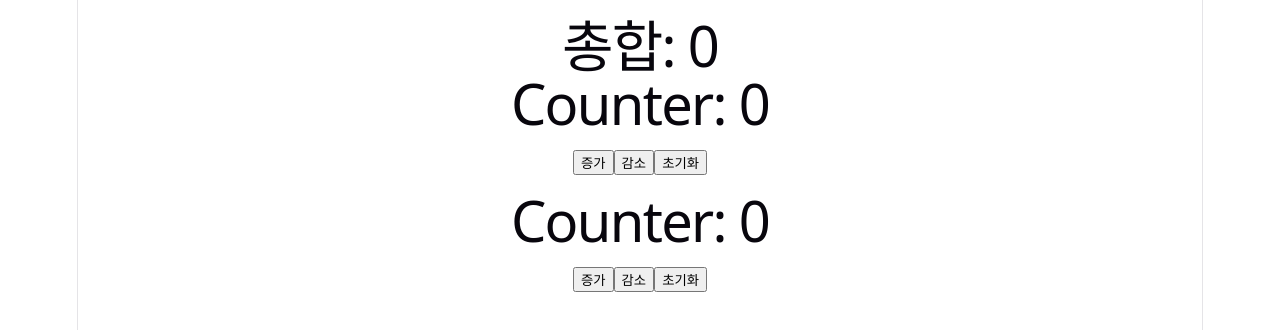
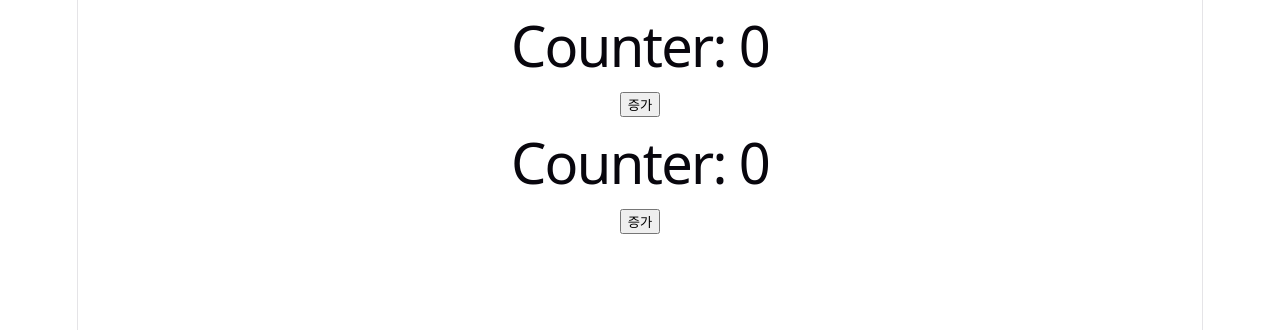
Before and after one commit to hwkong7/w26w04-state-hoisting, a React (Vite) app: page / in a window 1280 px wide. Shown: the top 330 px of the page. Built offline with nearby package versions, Linux system fonts and the light colour scheme.

Commit message:
💡State hoisting

```diff
--- a/src/App.jsx
+++ b/src/App.jsx
@@ -7,36 +7,19 @@ function App() {
 
   return (
     <div>
-      <h1>총합: {count1 + count2}</h1>
-      <Counter
-        count={count1}
-        onIncrement={() => setCount1(prev => prev + 1)}
-        onDecrement={() => setCount1(prev => prev - 1)}
-        onReset={() => setCount1(0)}
-      />
-      <Counter
-        count={count2}
-        onIncrement={() => setCount2(prev => prev + 1)}
-        onDecrement={() => setCount2(prev => prev - 1)}
-        onReset={() => setCount2(0)}
-      />
+      <Counter count={count1} onIncrement={() => setCount1(prev => prev + 1)} />
+      <Counter count={count2} onIncrement={() => setCount2(prev => prev + 1)} />
     </div>
   )
 }
 
-function Counter({ count, onIncrement, onDecrement, onReset }) {
+function Counter({ count, onIncrement }) {
   return (
     <div>
       <h1>Counter: {count}</h1>
       <button onClick={onIncrement}>
         증가
       </button>
-      <button onClick={onDecrement}>
-        감소
-      </button>
-      <button onClick={onReset}>
-        초기화
-      </button>
     </div>
   )
 }
```
